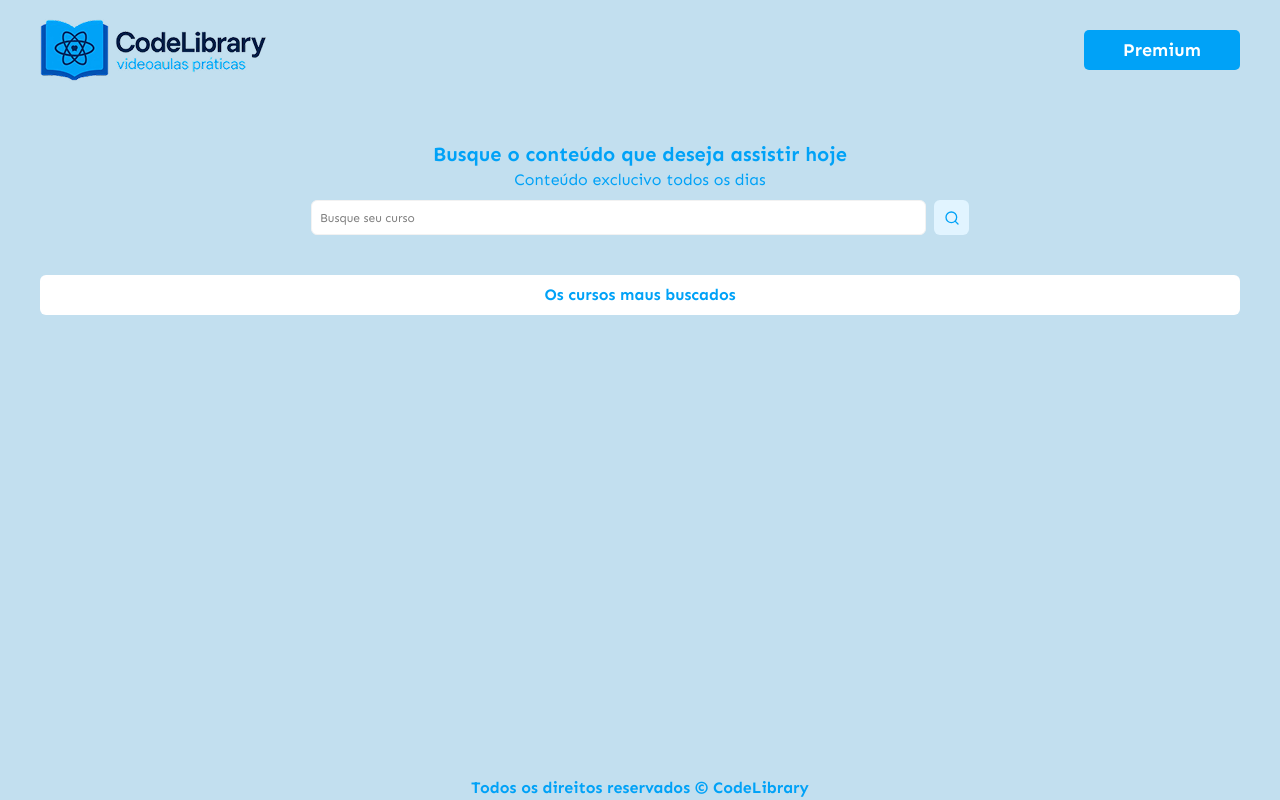
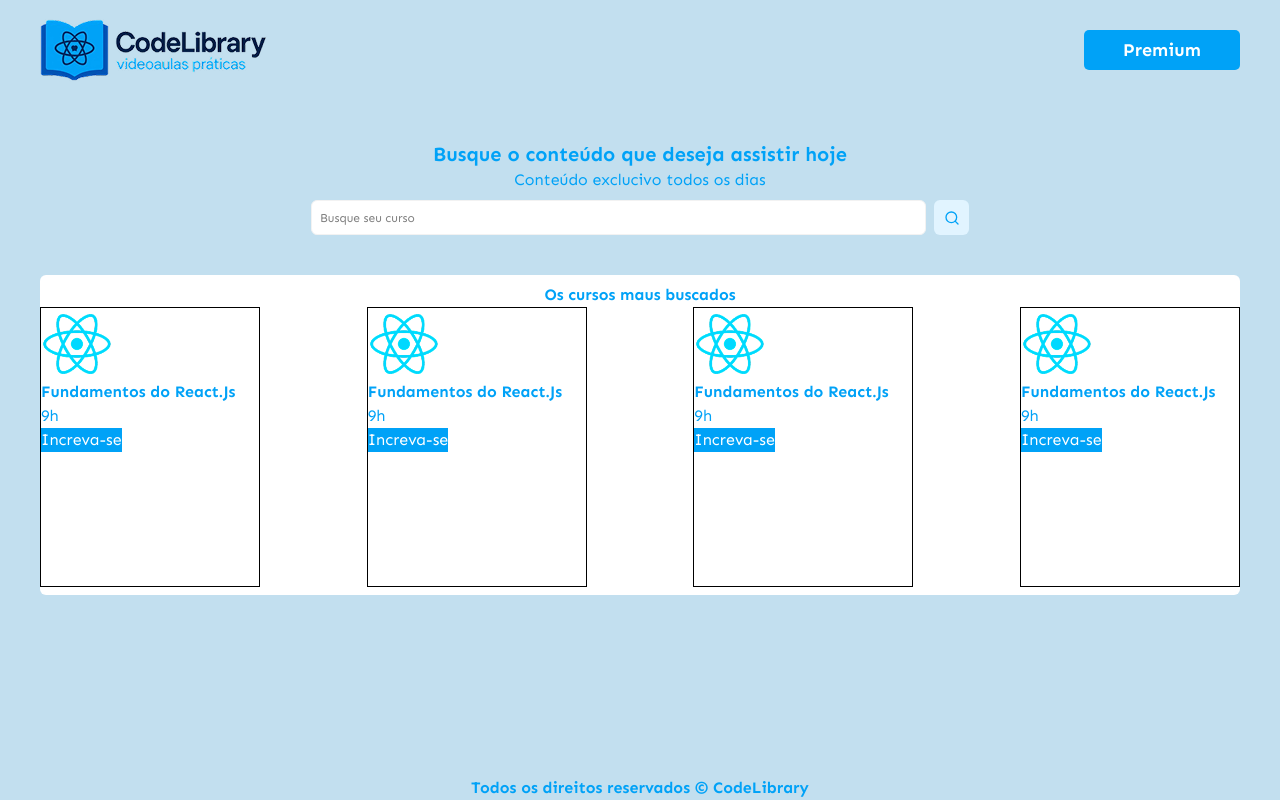
Before and after one commit to pauloricardson/aprendendo_desenvolvimento_web, a React (Vite) app in the folder aprendendo_react/imersao-react/: page / in a window 1280 px wide. Built offline with nearby package versions, Linux system fonts and the light colour scheme.

Commit message:
atualização

```diff
--- a/aprendendo_react/imersao-react/src/components/Card.tsx
+++ b/aprendendo_react/imersao-react/src/components/Card.tsx
@@ -1,8 +1,11 @@
 
 const Card = () => {
-    return (
-        <div></div>
-    );
+    return <div className="border w-[220px] h-[280px]">
+        <img src="./react.png" className="w-18" alt="Logo React" />
+        <p className="text-[#00A2F7] font-bold">Fundamentos do React.Js</p>
+        <p className="text-[#00A2F7]">9h</p>
+        <button className="bg-[#00A2F7] text-white">Increva-se</button>
+    </div>;
 }
 
 export default Card;
--- a/aprendendo_react/imersao-react/src/main.tsx
+++ b/aprendendo_react/imersao-react/src/main.tsx
@@ -10,13 +10,18 @@ createRoot(document.getElementById('root')!).render(
   <StrictMode>
     <div className="flex flex-col h-screen bg-[#c2dfef]">
       <Header />
-        <main className="flex-1 max-w-[1200px] w-full m-auto">
-          <Filter title="Busque o conteúdo que deseja assistir hoje" placeholder='Busque seu curso'/>
-          <div className="bg-white rounded-md py-2 mt-10">
+      <main className="flex-1 max-w-[1200px] w-full m-auto">
+        <Filter title="Busque o conteúdo que deseja assistir hoje" placeholder='Busque seu curso' />
+        <div className="bg-white rounded-md py-2 mt-10">
           <p className='text-[#00A2F7] font-bold text-center'>Os cursos maus buscados</p>
-          <Card />
+          <div className='flex justify-between gap-2'>
+            <Card />
+            <Card />
+            <Card />
+            <Card />
+          </div>
         </div>
-        </main>
+      </main>
       <Footer />
     </div>
   </StrictMode>,
```
